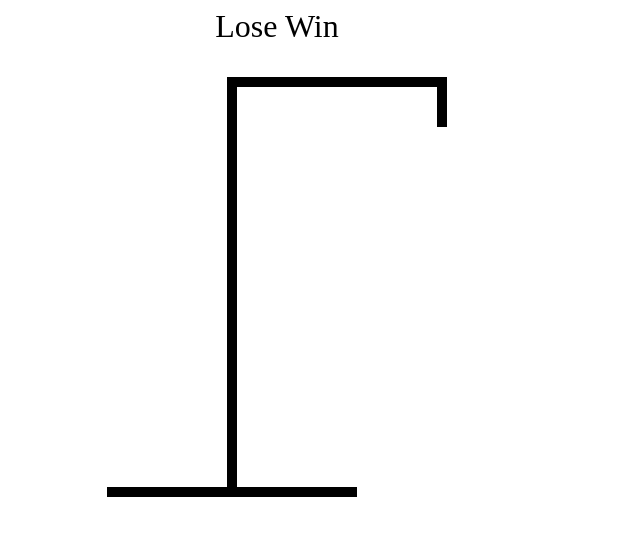
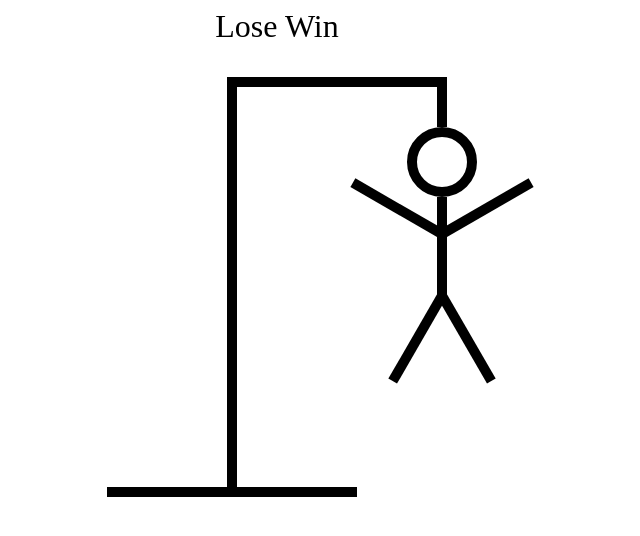
Before and after one commit to AdityaJamdade/hangman-game, a React (Vite) app: page / in a window 1280 px wide. Shown: the top 536 px of the page, without its empty margins (363-1003 px from the left). Built offline with nearby package versions, Linux system fonts and the light colour scheme.

Commit message:
HangmanDrawing complete

```diff
--- a/src/components/HangmanDrawing.tsx
+++ b/src/components/HangmanDrawing.tsx
@@ -1,14 +1,109 @@
+const HEAD = (
+  <div
+    style={{
+      width: "50px",
+      height: "50px",
+      borderRadius: "100%",
+      border: "10px solid black",
+      position: "absolute",
+      top: "50px",
+      right: "-30px",
+    }}
+  />
+);
+
+const BODY = (
+  <div
+    style={{
+      width: "10px",
+      height: "100px",
+      background:"black",
+      position: "absolute",
+      top: "120px",
+      right:0,
+    }}
+  />
+);
+
+const RIGHT_ARM = (
+  <div
+    style={{
+      width: "100px",
+      height: "10px",
+      background:"black",
+      position: "absolute",
+      top: "150px",
+      right:"-100px",
+      rotate:"-30deg",
+      transformOrigin:"left bottom",
+    }}
+  />
+);
+
+const LEFT_ARM = (
+  <div
+    style={{
+      width: "100px",
+      height: "10px",
+      background:"black",
+      position: "absolute",
+      top: "150px",
+      right:"10px",
+      rotate:"30deg",
+      transformOrigin:"right bottom",
+    }}
+  />
+);
+
+const RIGHT_LEG = (
+  <div
+    style={{
+      width: "100px",
+      height: "10px",
+      background:"black",
+      position: "absolute",
+      top: "210px",
+      right:"-90px",
+      rotate:"60deg",
+      transformOrigin:"left bottom",
+    }}
+  />
+);
+
+const LEFT_LEG = (
+  <div
+    style={{
+      width: "100px",
+      height: "10px",
+      background:"black",
+      position: "absolute",
+      top: "210px",
+      right:0,
+      rotate:"-60deg",
+      transformOrigin:"right bottom",
+    }}
+  />
+);
+
+
+
 export function HangmanDrawing() {
   return (
     <div style={{ position: "relative" }}>
+      {HEAD}
+      {BODY}
+      {RIGHT_ARM}
+      {LEFT_ARM}
+      {RIGHT_LEG}
+      {LEFT_LEG}
       <div
         style={{
           height: "50px",
           width: "10px",
           background: "black",
-          position:"absolute",
-          top:0,
-          right:0,
+          position: "absolute",
+          top: 0,
+          right: 0,
         }}
       />
 
```
